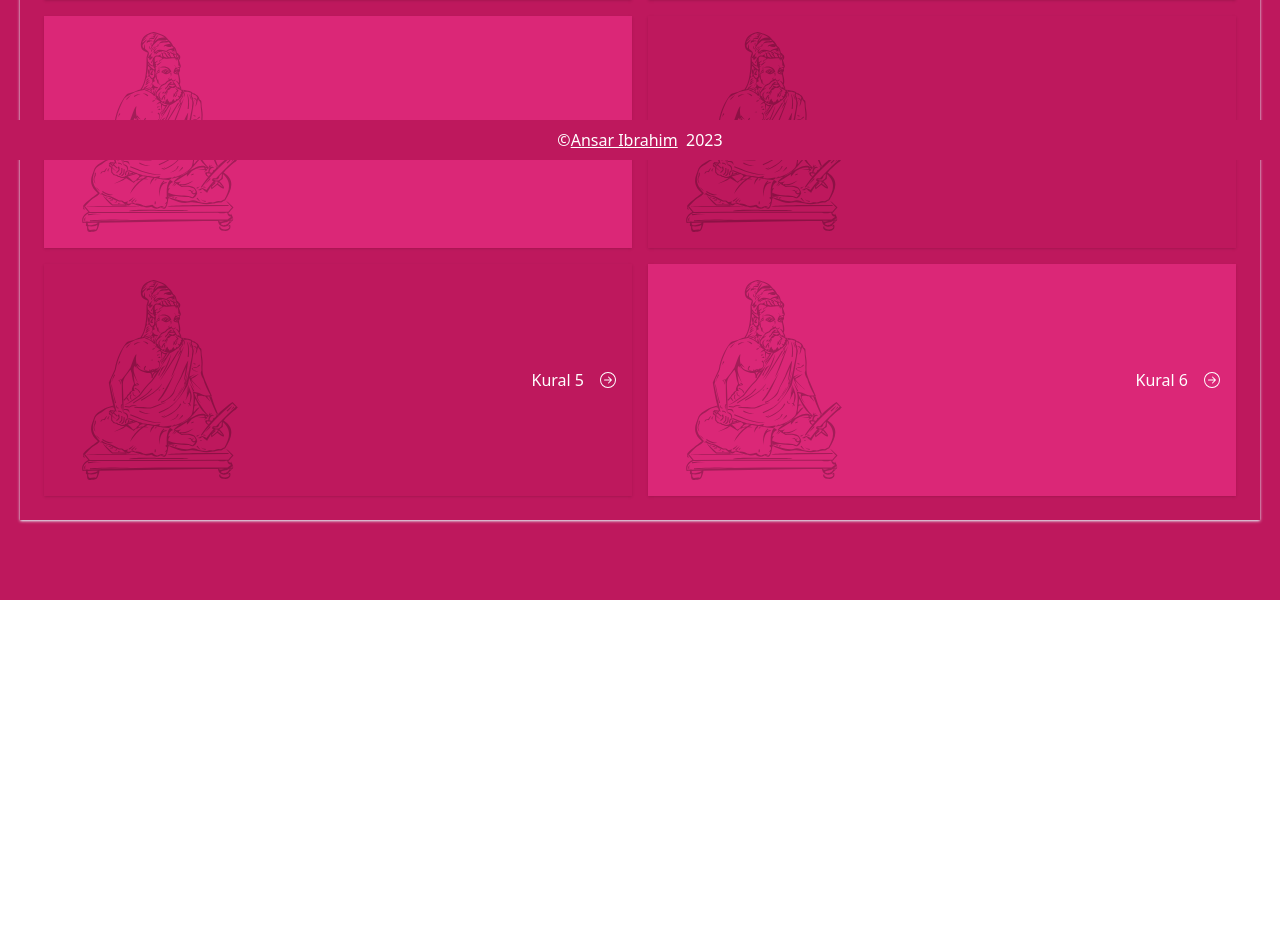
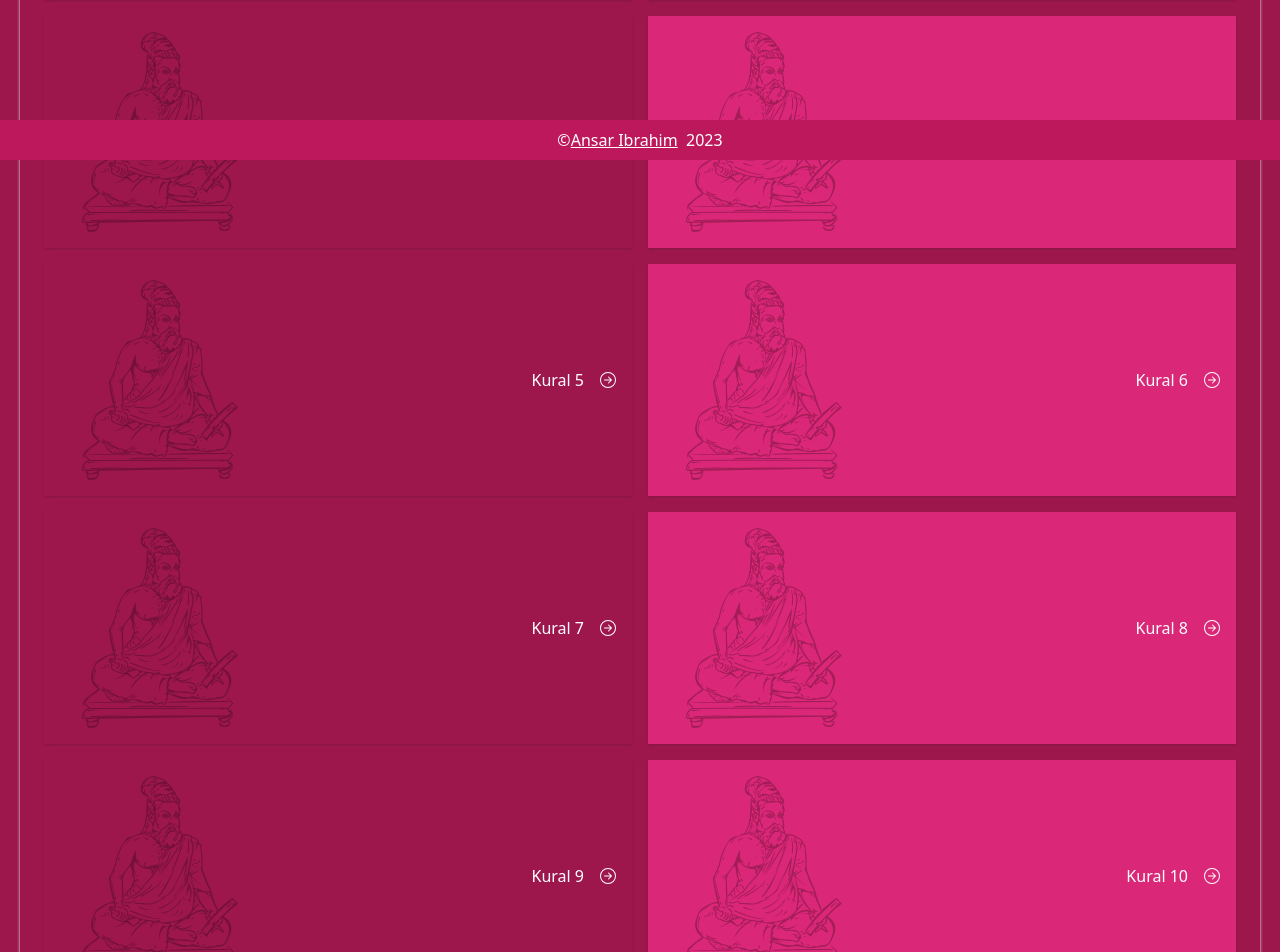
Before and after one commit to AnsarIbrahim/Metrics-Webapp, a React (Create React App) app: page / in a window 1280 px wide. Shown: the part 640-1592 px from the top of the page. Before the commit the page ends 1240 px from the top, so only its background shows below. Built offline with nearby package versions, Linux system fonts and the light colour scheme.

Commit message:
Basic-Design⚒️⚒️🎨🎨🎉🎉

```diff
--- a/src/App.js
+++ b/src/App.js
@@ -1,6 +1,7 @@
 import React from 'react';
 import { BrowserRouter as Router, Routes, Route } from 'react-router-dom';
 import Home from './components/Home/Home';
+import Details from './components/Content/Details/Details';
 
 function App() {
   return (
@@ -8,6 +9,7 @@ function App() {
       <Router>
         <Routes>
           <Route path="/" element={<Home />} />
+          <Route path="/details" element={<Details />} />
         </Routes>
       </Router>
     </div>
--- /dev/null
+++ b/src/components/Content/Details/Details.jsx
@@ -0,0 +1,16 @@
+import React from 'react';
+import Navigation from '../../Navigation/Navi';
+import Head from '../Head';
+import Kural from './Kural';
+import Footer from '../../Footer/Footer';
+
+const Details = () => (
+  <>
+    <Navigation />
+    <Head />
+    <Kural />
+    <Footer />
+  </>
+);
+
+export default Details;
--- /dev/null
+++ b/src/components/Content/Details/Kural.jsx
@@ -0,0 +1,64 @@
+import React, { useState } from 'react';
+
+const Kural = () => {
+  const [showTranslation, setShowTranslation] = useState(false);
+
+  const handleTranslateClick = () => {
+    setShowTranslation(true);
+  };
+
+  const handleCloseClick = () => {
+    setShowTranslation(false);
+  };
+
+  return (
+    <>
+      <div className="absolute m-auto flex h-full w-full flex-col items-center justify-center gap-5 bg-pink-700  pt-28 text-white">
+        <div className="flex w-[80%] flex-col items-center justify-center gap-5 sm:text-justify">
+          <h1>Prologue</h1>
+          <h3>The Praise of God</h3>
+          <p>
+            A&apos; leads letters; the Ancient Lord Leads and lords the entire
+            world
+          </p>
+          <p>
+            As the letter A is the first of all letters, so the eternal God is
+            first in the world
+          </p>
+        </div>
+        {!showTranslation && (
+          <button
+            type="button"
+            onClick={handleTranslateClick}
+            className="rounded-full bg-pink-500 px-6 py-1 hover:bg-slate-500"
+          >
+            Translate
+          </button>
+        )}
+        {showTranslation && (
+          <div className="flex w-[80%] flex-col items-center justify-center gap-5 sm:text-justify">
+            <h2>அறத்துப்பால்</h2>
+            <h4>பாயிரவியல்</h4>
+            <p>
+              அகர முதல எழுத்தெல்லாம் ஆதி
+              <span>பகவன் முதற்றே உலகு</span>
+            </p>
+            <p className="">
+              அகரம் எழுத்துக்களுக்கு முதன்மை; ஆதிபகவன், உலகில் வாழும்
+              உயிர்களுக்கு முதன்மை
+            </p>
+            <button
+              type="button"
+              onClick={handleCloseClick}
+              className="rounded-full bg-pink-500 px-6 py-1 hover:bg-slate-500"
+            >
+              Close
+            </button>
+          </div>
+        )}
+      </div>
+    </>
+  );
+};
+
+export default Kural;
--- /dev/null
+++ b/src/components/Content/Head.jsx
@@ -0,0 +1,18 @@
+import React from 'react';
+import Thiru from './thiruvalluvar-4.svg';
+import './Main.css';
+
+const Head = () => (
+  <>
+    <div className=" fixed  z-20 flex w-full flex-col items-center justify-center bg-pink-500 py-16  sm:flex-row">
+      <img src={Thiru} alt="img" className="img opacity-50" />
+      <div>
+        <h1 className="p-5 text-5xl font-semibold text-white ">
+          Thiruvalluvar
+        </h1>
+      </div>
+    </div>
+  </>
+);
+
+export default Head;
--- a/src/components/Content/Main.jsx
+++ b/src/components/Content/Main.jsx
@@ -1,18 +1,9 @@
-import React from 'react';
-import Thiru from './thiruvalluvar-4.svg';
-import './Main.css';
+import Head from './Head';
 import SubMain from './Sub';
 
 const Main = () => (
   <>
-    <div className=" fixed  z-20 flex w-full flex-col items-center justify-center bg-pink-500 py-16  sm:flex-row">
-      <img src={Thiru} alt="img" className="img opacity-50" />
-      <div>
-        <h1 className="p-5 text-5xl font-semibold text-white ">
-          Thiruvalluvar
-        </h1>
-      </div>
-    </div>
+    <Head />
     <SubMain />
   </>
 );
--- a/src/components/Content/Sub.jsx
+++ b/src/components/Content/Sub.jsx
@@ -1,65 +1,47 @@
 import React from 'react';
+import { Link } from 'react-router-dom';
 import { BsArrowRightCircle } from 'react-icons/bs';
 import Thiru from './thiruvalluvar-4.svg';
 
+const kuralData = [
+  { id: 1, title: 'Kural 1' },
+  { id: 2, title: 'Kural 2' },
+  { id: 3, title: 'Kural 3' },
+  { id: 4, title: 'Kural 4' },
+  { id: 5, title: 'Kural 5' },
+  { id: 6, title: 'Kural 6' },
+  { id: 7, title: 'Kural 7' },
+  { id: 8, title: 'Kural 8' },
+  { id: 9, title: 'Kural 9' },
+  { id: 10, title: 'Kural 10' },
+  { id: 11, title: 'Kural 11' },
+  // Add more Kural data as needed
+];
+
 const SubMain = () => (
   <>
-    <div className="flex h-full items-center justify-center overflow-y-auto scroll-smooth bg-pink-700 px-5 pb-20 pt-96 hover:scroll-auto">
+    <div className="flex h-full items-center justify-center overflow-y-auto scroll-smooth bg-pink-800 px-5 pb-20 pt-96 hover:scroll-auto">
       <div className=" mt-20 grid h-full w-full gap-4 p-6 shadow shadow-slate-200 sm:mt-0 sm:grid-cols-2">
-        <div className=" flex items-center justify-between p-4 shadow ">
+        {kuralData.map((kural, index) => (
+          <div
+            key={kural.id}
+            className={`flex items-center justify-between p-4 shadow ${
+              index % 2 === 0 ? '' : 'bg-pink-600'
+            }`}
+          >
             <img src={Thiru} alt="img" className="img opacity-25" />
             <div className="flex items-center gap-4 text-white">
-            <p>Kural 1</p>
+              <p>{kural.title}</p>
               <span className="cursor-pointer hover:text-slate-500">
+                <Link to="/details">
+                  <button type="button" className="flex items-center">
                     <BsArrowRightCircle />
+                  </button>
+                </Link>
               </span>
             </div>
           </div>
-        <div className=" flex items-center justify-between bg-pink-600 p-4 shadow ">
-          <img src={Thiru} alt="img" className="img opacity-25" />
-          <div className="flex items-center gap-4 text-white">
-            <p>Kural 2</p>
-            <span className="cursor-pointer hover:text-slate-500">
-              <BsArrowRightCircle />
-            </span>
-          </div>
-        </div>
-        <div className=" flex items-center justify-between  p-4 shadow sm:bg-pink-600 ">
-          <img src={Thiru} alt="img" className="img opacity-25" />
-          <div className="flex items-center gap-4 text-white">
-            <p>Kural 3</p>
-            <span className="cursor-pointer hover:text-slate-500">
-              <BsArrowRightCircle />
-            </span>
-          </div>
-        </div>
-        <div className=" flex items-center justify-between bg-pink-600 p-4 shadow sm:bg-pink-700">
-          <img src={Thiru} alt="img" className="img opacity-25" />
-          <div className="flex items-center gap-4 text-white">
-            <p>Kural 4</p>
-            <span className="cursor-pointer hover:text-slate-500">
-              <BsArrowRightCircle />
-            </span>
-          </div>
-        </div>
-        <div className=" flex items-center justify-between p-4 shadow  ">
-          <img src={Thiru} alt="img" className="img opacity-25" />
-          <div className="flex items-center gap-4 text-white">
-            <p>Kural 5</p>
-            <span className="cursor-pointer hover:text-slate-500">
-              <BsArrowRightCircle />
-            </span>
-          </div>
-        </div>
-        <div className=" flex items-center justify-between bg-pink-600 p-4 shadow  ">
-          <img src={Thiru} alt="img" className="img opacity-25" />
-          <div className="flex items-center gap-4 text-white">
-            <p>Kural 6</p>
-            <span className="cursor-pointer hover:text-slate-500">
-              <BsArrowRightCircle />
-            </span>
-          </div>
-        </div>
+        ))}
       </div>
     </div>
   </>
--- a/src/components/Navigation/Navi.jsx
+++ b/src/components/Navigation/Navi.jsx
@@ -1,4 +1,5 @@
 import React from 'react';
+import { Link } from 'react-router-dom';
 import { BsMicFill } from 'react-icons/bs';
 import { IoIosArrowBack, IoIosSettings } from 'react-icons/io';
 import { MdOutlineDarkMode } from 'react-icons/md';
@@ -9,9 +10,11 @@ const Navigation = () => (
     <div className="fixed z-40 w-full bg-pink-700 text-white">
       <nav className=" flex items-center  justify-between p-2">
         <li className="hover:text-slate-500">
-          <span>
-            <IoIosArrowBack />
-          </span>
+          <Link to="/">
+            <span>
+              <IoIosArrowBack />
+            </span>
+          </Link>
         </li>
         <li className="animate-bounce">
           <span>Thirukkural</span>
```
Lines whose indentation alone changed are shown as unchanged.
